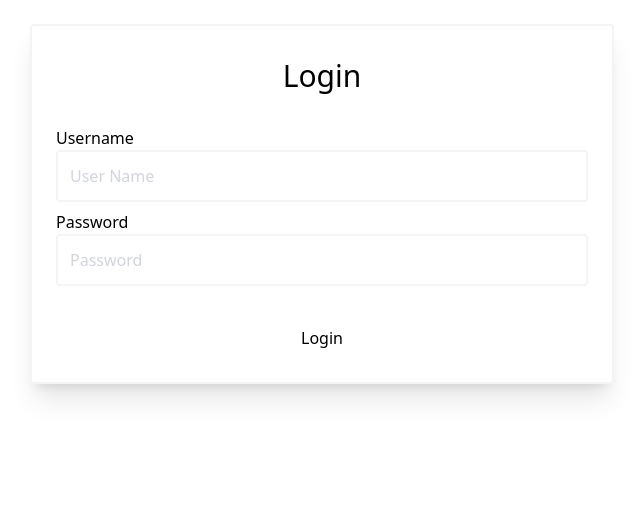
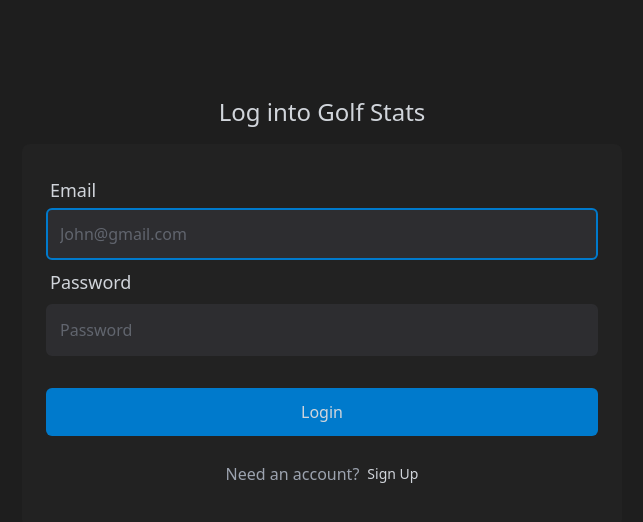
Before and after one commit to dougbeckwith/golf-stats-v2, a React (Create React App) app in the folder client/: page /login in a window 1280 px wide. Shown: the top 522 px of the page, without its empty margins (318-961 px from the left). Built offline with nearby package versions, Linux system fonts and the light colour scheme.

Commit message:
login page rework

```diff
--- a/client/src/pages/Login.jsx
+++ b/client/src/pages/Login.jsx
@@ -1,182 +1,119 @@
-import {useState, useEffect} from 'react'
-// import axios from 'axios'
-import {Link} from 'react-router-dom'
-import {FaCheckSquare} from 'react-icons/fa'
-
-const USER_REGEX = /^.{4,}$/
-const PWD_REGEX = /^.{5,}$/
-// const REGISTER_URL = '/Login'
+import {useState, useEffect, useRef} from 'react'
+import axios from 'axios'
+import {useNavigate} from 'react-router-dom'
 
 const Login = () => {
-  const [user, setUser] = useState('')
-  const [validName, setValidName] = useState(false)
+  const navigate = useNavigate()
 
-  const [pwd, setPwd] = useState('')
-  const [validPwd, setValidPwd] = useState(false)
+  const [error, setError] = useState('')
+  const [email, setEmail] = useState('')
+  const [password, setPassword] = useState('')
 
-  // eslint-disable-next-line
-  const [matchPwd, setMatchPwd] = useState('')
-  const [validMatch, setValidMatch] = useState(false)
+  // State for button disabled if making sign up request
+  const [isLoading, setIsloading] = useState(false)
 
-  const [errMsg, setErrMsg] = useState('')
-  // const [success, setSuccess] = useState(false)
+  const handleEmailChange = (e) => {
+    setEmail(e.target.value)
+  }
 
+  const handlePasswordChange = (e) => {
+    setPassword(e.target.value)
+  }
+  const navigateToCreateAccount = () => {
+    navigate('/signup')
+  }
+
+  // Focus input on load
+  const inputReference = useRef(null)
   useEffect(() => {
-    setValidName(USER_REGEX.test(user))
-  }, [user])
-
-  useEffect(() => {
-    setValidPwd(PWD_REGEX.test(pwd))
-    if (pwd === '' && matchPwd === '') {
-      setValidMatch(false)
-      return
-    }
-    setValidMatch(pwd === matchPwd)
-  }, [pwd, matchPwd])
-
-  useEffect(() => {
-    setErrMsg('')
-  }, [user, pwd, matchPwd])
+    inputReference.current.focus()
+  }, [])
 
   const handleSubmit = async (e) => {
-    console.log('submit')
     e.preventDefault()
-    // const v1 = USER_REGEX.test(user)
-    // const v2 = PWD_REGEX.test(pwd)
-    // const matchPw = pwd === matchPwd
-    // if (!v1 || !v2 || !matchPw) {
-    //   console.log('err')
-    //   setErrMsg('Please enter valid username and password')
-    //   return
-    // }
-    // try {
-    //   const response = await axios.post(
-    //     REGISTER_URL,
-    //     JSON.stringify({user, pwd}),
-    //     {
-    //       headers: {'Content-Type': 'application/json'},
-    //       withCredentials: true,
-    //     }
-    //   )
-    //   console.log(response?.data)
-    //   console.log(response?.accessToken)
-    //   console.log(JSON.stringify(response))
-    //   setSuccess(true)
-    //   setUser('')
-    //   setPwd('')
-    //   setMatchPwd('')
-    // } catch (err) {
-    //   if (!err?.response) {
-    //     setErrMsg('No Server Response')
-    //   } else if (err.response?.status === 409) {
-    //     setErrMsg('Username Taken')
-    //   } else {
-    //     setErrMsg('Registration Failed')
-    //   }
-    // }
+    setIsloading(true)
+    try {
+      const response = await axios.post(
+        `${process.env.REACT_APP_URL}/api/user/login`,
+        JSON.stringify({email, password}),
+        {
+          headers: {'Content-Type': 'application/json'},
+          withCredentials: true,
+        }
+      )
+      setIsloading(false)
+      console.log(response)
+
+      if (response.data.error) {
+        setError(response.data.error)
+      }
+      if (!response.data.error) {
+        setEmail('')
+        setPassword('')
+        // navigate('/clubs')
+      }
+    } catch (err) {
+      console.log(err)
+    }
   }
 
   return (
     <>
-      {/* change to success future */}
-      {/* {false ? (
-        <section>
-          <h1>Success!</h1>
-          <p>
-            <Link to='/login'>
-              <button className=''>Login</button>
-            </Link>
-          </p>
-        </section>
-      ) : ( */}
-
-      <div className='pt-6 flex flex-col'>
-        <div className='container max-w-[600px] mx-auto flex-1 flex flex-col items-center justify-center px-2'>
-          <div className='bg-white px-6 py-8 rounded shadow-xl border-2 text-black w-full'>
-            <h1 className='mb-8 text-3xl text-center'>Login</h1>
+      <div className='h-screen bg-dark-500 flex pt-10 sm:pt-24 justify-center text-gray-400'>
+        <div className='container max-w-[600px]'>
+          <h2 className='w-full text-center pb-4 text-lg md:text-2xl'>
+            Log into Golf Stats
+          </h2>
+          <div className='sm:bg-dark-400 px-3 py-4 md:px-6 md:py-8 sm:rounded-lg w-full'>
             <form>
-              <div className='flex items-center gap-2'>
-                <label htmlFor='user-name'>Username</label>
-                {validName && (
-                  <FaCheckSquare color='rgb(22 163 74 / var(--tw-bg-opacity))' />
-                )}
+              <div>
+                <div className='pb-1 pl-1'>
+                  <label htmlFor='email' className='text-lg text-gray-400'>
+                    Email
+                  </label>
                 </div>
                 <input
+                  ref={inputReference}
+                  id='email'
                   type='text'
-                name='user-name'
-                id='user-name'
-                placeholder='User Name'
-                className='block border-2 w-full p-3 rounded focus:outline-none focus:border-slate-400  focus:ring-slate-400'
-                onChange={(e) => setUser(e.target.value)}
-                value={user}
+                  onChange={handleEmailChange}
+                  className='bg-dark-200 placeholder-opacity-60 placeholder-gray-600 w-full p-3 rounded-md border-2 border-dark-200 focus:outline-none focus:border-blue-400  focus:ring-blue-400'
+                  placeholder='John@gmail.com'
+                  value={email}
                 />
-              {/* <p className={!validName ? 'text-xs h-4' : 'invisible h-4'}>
-                Please use 4 or more characters
-              </p> */}
-              <div className='pt-2'>
-                <div className='flex items-center gap-2'>
-                  <label htmlFor='password'>Password</label>
-                  {validPwd && (
-                    <FaCheckSquare color='rgb(22 163 74 / var(--tw-bg-opacity))' />
-                  )}
               </div>
+              <div className='pt-2 pb-4'>
+                <div className='pb-2 pl-1'>
+                  <label htmlFor='password' className='text-lg'>
+                    Password
+                  </label>
                 </div>
                 <input
+                  id='password'
                   type='password'
-                name='password'
-                id='password'
+                  onChange={handlePasswordChange}
+                  className='bg-dark-200 placeholder-opacity-60 placeholder-gray-600 w-full p-3 rounded-md border-2 border-dark-200 focus:outline-none focus:border-blue-400  focus:ring-blue-400'
                   placeholder='Password'
-                className='block border-2 w-full p-3 rounded focus:outline-none focus:border-slate-400  focus:ring-slate-400'
-                onChange={(e) => setPwd(e.target.value)}
-                value={pwd}
+                  value={password}
                 />
-              {/* <p className={!validPwd ? 'text-xs h-4' : 'invisible h-4'}>
-                Please use 6 or more characters
-              </p> */}
-              {/* <div className='pt-2'>
-                <div className='flex items-center gap-2'>
-                  <label htmlFor='confirm-password' className=''>
-                    Confirm Password
-                  </label>
-                  {validMatch && (
-                    <FaCheckSquare color='rgb(22 163 74 / var(--tw-bg-opacity))' />
-                  )}
               </div>
-              </div>
-              <input
-                type='password'
-                id='confirm-password'
-                name='confirm-password'
-                placeholder='Confirm Password'
-                className='block border-2 w-full p-3 rounded focus:outline-none focus:border-slate-400  focus:ring-slate-400'
-                onChange={(e) => setMatchPwd(e.target.value)}
-                value={matchPwd}
-              /> */}
-              {/* <p className={!validMatch ? 'text-xs h-4' : 'invisible h-4'}>
-                Passwords must match
-              </p> */}
-
-              {/* <button
+              {error && <p className='text-red'>{error}</p>}
+              <button
+                disabled={isLoading}
                 onClick={handleSubmit}
-                className='mt-4 w-full text-center py-3 rounded bg-green-600 text-white hover:bg-green-500 focus:outline-none my-1'>
-                Create Account
-              </button> */}
-              <p
-                className={
-                  !validMatch ? 'text-xs h-4 text-red-600' : 'invisible h-4'
-                }>
-                {errMsg}
-              </p>
-            </form>
-            <div className='text-grey-dark mt-6'>
-              <Link to='/login'>
-                <button
-                  onClick={handleSubmit}
-                  className='btn btn--primary w-full'>
+                className='mt-4 w-full bg-blue-400 py-3 rounded-md hover:bg-blue-300'>
                 Login
               </button>
-              </Link>
+              <div className='flex w-full justify-center items-center pt-4'>
+                <p className='text-gray-500 pr-2'>Need an account?</p>
+                <button
+                  disabled={isLoading}
+                  onClick={navigateToCreateAccount}
+                  className='text-sm py-3 rounded-md text-gray-400 hover:text-gray-200'>
+                  Sign Up
+                </button>
               </div>
+            </form>
           </div>
         </div>
       </div>
```
Lines whose indentation alone changed are shown as unchanged.
